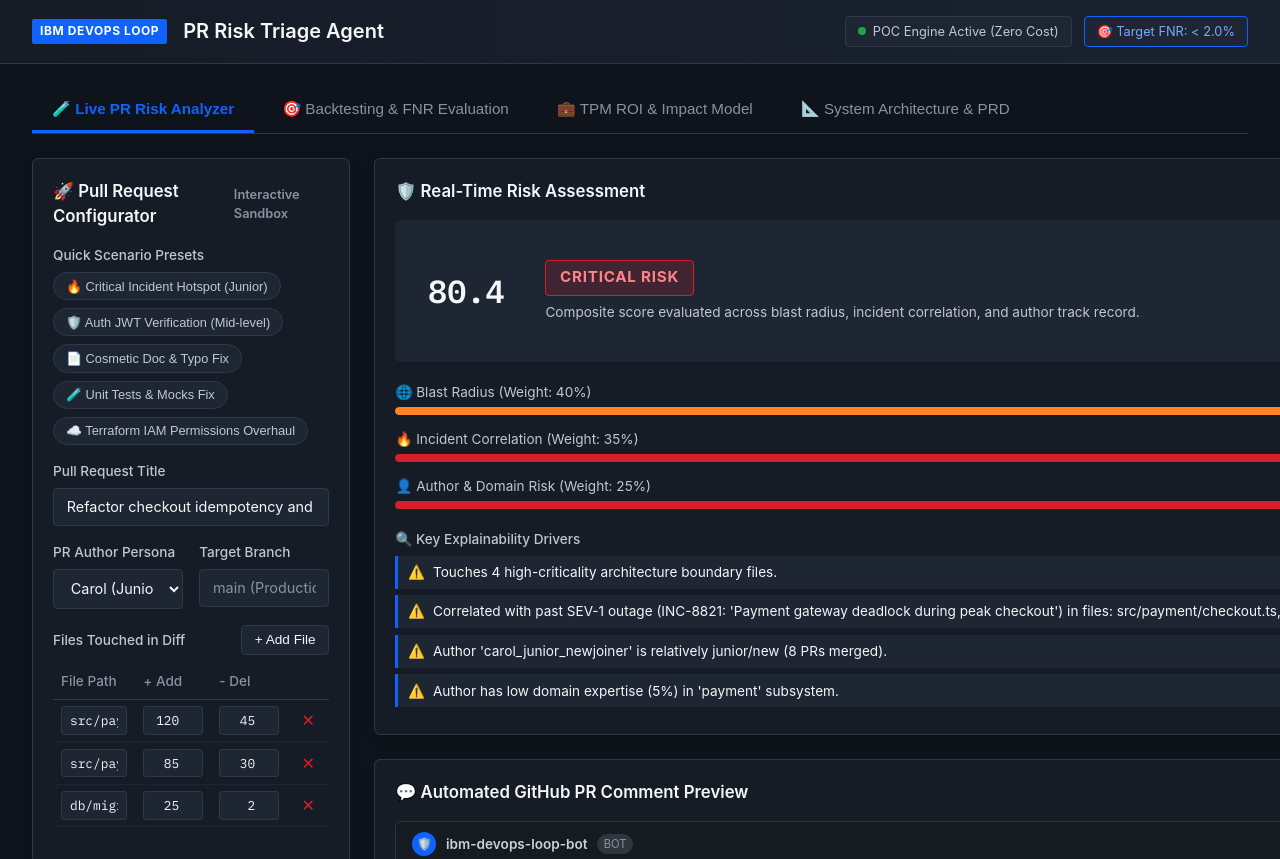
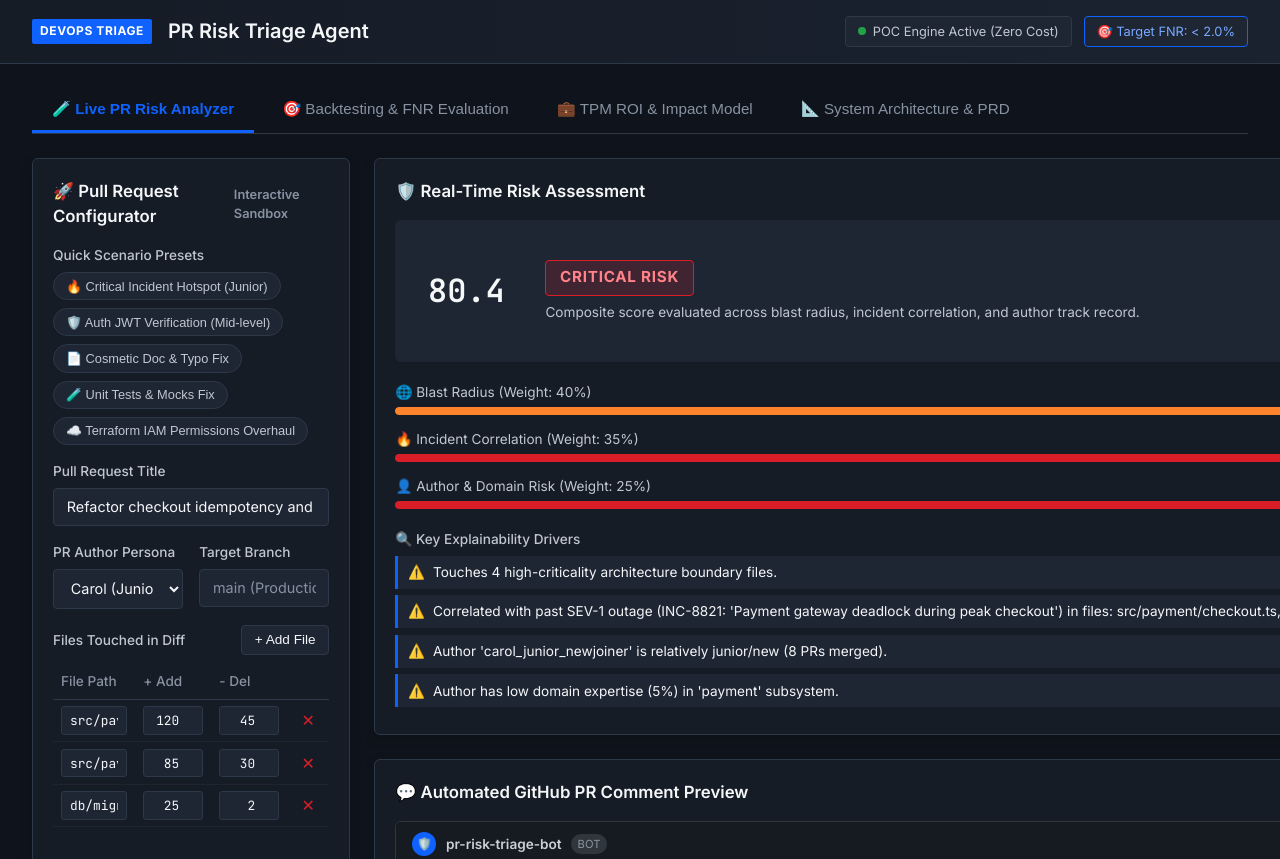
Before and after one commit to alihabbache/PR-Risk-Triage-Agent, a plain HTML site: page index.html in a window 1280 px wide. Shown: the top 859 px of the page. Drawn offline with Linux system fonts and the light colour scheme.

Commit message:
refactor: remove all organizational references and update branding to personal project

```diff
--- a/app.js
+++ b/app.js
@@ -1,5 +1,5 @@
 /**
- * IBM DevOps Loop - PR Risk Triage Agent
+ * PR Risk Triage Agent
  * Client-side Engine, Simulator, Backtest Suite & ROI Calculator
  */
 
@@ -390,7 +390,7 @@ function evaluatePR(pr) {
 
   // Generate markdown comment
   const comment = [
-    `### 🛡️ IBM DevOps Loop — PR Risk Triage Agent`,
+    `### 🛡️ PR Risk Triage Agent`,
     ``,
     `**Assigned Risk Tier**: \`${riskLevel}\` (\`${riskLabel}\`) | **Composite Score**: **\`${totalScore}/100\`**`,
     ``,
@@ -418,7 +418,7 @@ function evaluatePR(pr) {
   comment.push(``, `#### 🎯 Recommended Action Plan`);
   comment.push(`- **Suggested Reviewers**: ${[...new Set(recommendedReviewers)].join(", ")}`);
   recommendedChecks.forEach(c => comment.push(`- [ ] ${c}`));
-  comment.push(``, `*> 💡 Automated by IBM DevOps Loop PR Risk Triage Agent (POC). Target: <2.0% False Negative Rate.*`);
+  comment.push(``, `*> 💡 Automated by PR Risk Triage Agent. Target: <2.0% False Negative Rate.*`);
 
   return {
     blastScore: Math.round(blastScore * 10) / 10,
--- a/index.html
+++ b/index.html
@@ -3,18 +3,18 @@
 <head>
   <meta charset="UTF-8">
   <meta name="viewport" content="width=device-width, initial-scale=1.0">
-  <title>IBM DevOps Loop — PR Risk Triage Agent POC</title>
+  <title>PR Risk Triage Agent — Intelligent Shift-Left Code Review</title>
   <link rel="stylesheet" href="style.css">
   <link rel="preconnect" href="https://fonts.googleapis.com">
   <link rel="preconnect" href="https://fonts.gstatic.com" crossorigin>
-  <link href="https://fonts.googleapis.com/css2?family=IBM+Plex+Mono:wght@400;500;600&family=IBM+Plex+Sans:wght@300;400;500;600;700&display=swap" rel="stylesheet">
+  <link href="https://fonts.googleapis.com/css2?family=Inter:wght@400;500;600;700&family=JetBrains+Mono:wght@400;500;600&display=swap" rel="stylesheet">
 </head>
 <body>
 
   <!-- Top Header Navigation -->
   <header class="app-header">
     <div class="brand-wrapper">
-      <span class="ibm-tag">IBM DEVOPS LOOP</span>
+      <span class="brand-tag">DEVOPS TRIAGE</span>
       <h1 class="app-title">PR Risk Triage Agent</h1>
     </div>
     <div class="header-badges">
@@ -180,7 +180,7 @@
             <div class="gh-comment-box">
               <div class="gh-comment-header">
                 <div class="gh-bot-avatar">🛡️</div>
-                <span class="gh-bot-name">ibm-devops-loop-bot</span>
+                <span class="gh-bot-name">pr-risk-triage-bot</span>
                 <span class="gh-bot-tag">BOT</span>
                 <span style="color:#8b949e; font-size:0.75rem; margin-left:auto;">just now</span>
               </div>
@@ -204,7 +204,7 @@
         </div>
 
         <p style="font-size:0.9rem; color:var(--cds-text-02); margin-bottom:1.25rem;">
-          The primary success criterion for the IBM DevOps Loop PR Risk Triage Agent is maintaining a
+          The primary success criterion for the PR Risk Triage Agent is maintaining a
           <strong>measurable False-Negative Rate &lt; 2.0%</strong> (ensuring incident-prone PRs are never categorized as "Cosmetic / Low Risk"),
           while maximizing the safe fast-tracking of truly cosmetic PRs.
         </p>
@@ -355,7 +355,7 @@
           </div>
 
           <div style="background:var(--cds-layer-02); padding:1rem; border-radius:4px; font-size:0.85rem;">
-            <h4 style="color:var(--cds-text-01); margin-bottom:0.4rem;">🎯 Key Qualitative Gains for IBM DevOps Loop:</h4>
+            <h4 style="color:var(--cds-text-01); margin-bottom:0.4rem;">🎯 Key Qualitative Gains:</h4>
             <p style="color:var(--cds-text-02); margin-bottom:0.4rem;">• <strong>Eliminates Reviewer Fatigue</strong>: Developers stop spending hours on 10-line cosmetic docs and focus deep attention on database locks and authentication tokens.</p>
             <p style="color:var(--cds-text-02); margin-bottom:0.4rem;">• <strong>Actionable Checklists</strong>: Critical PRs automatically require staging canaries, rollback guards, and 2+ principal approvers.</p>
             <p style="color:var(--cds-text-02);">• <strong>Zero Infrastructure Cost</strong>: Runs 100% inside GitHub Actions and GitHub Pages with zero external backend overhead.</p>
@@ -369,7 +369,7 @@
       <div class="card">
         <div class="card-title">
           <span>📐 Product Architecture & Algorithm Specification</span>
-          <span style="font-size:0.8rem; color:var(--cds-text-03);">IBM DevOps Loop Technical Spec</span>
+          <span style="font-size:0.8rem; color:var(--cds-text-03);">Technical Spec</span>
         </div>
 
         <div style="font-size:0.9rem; color:var(--cds-text-02); line-height:1.7;">
--- a/style.css
+++ b/style.css
@@ -18,8 +18,8 @@
   --risk-high-bg: rgba(255, 131, 43, 0.15);
   --risk-crit: #da1e28;
   --risk-crit-bg: rgba(218, 30, 40, 0.18);
-  --font-family: -apple-system, BlinkMacSystemFont, "Segoe UI", Roboto, "Helvetica Neue", Arial, sans-serif;
-  --font-mono: "IBM Plex Mono", "SFMono-Regular", Consolas, "Liberation Mono", Menlo, monospace;
+  --font-family: "Inter", -apple-system, BlinkMacSystemFont, "Segoe UI", Roboto, "Helvetica Neue", Arial, sans-serif;
+  --font-mono: "JetBrains Mono", "SFMono-Regular", Consolas, "Liberation Mono", Menlo, monospace;
 }
 
 * {
@@ -55,7 +55,7 @@ body {
   gap: 1rem;
 }
 
-.ibm-tag {
+.brand-tag {
   background: #0f62fe;
   color: #fff;
   font-weight: 700;
```
Also changed, not shown: 7 other files.
